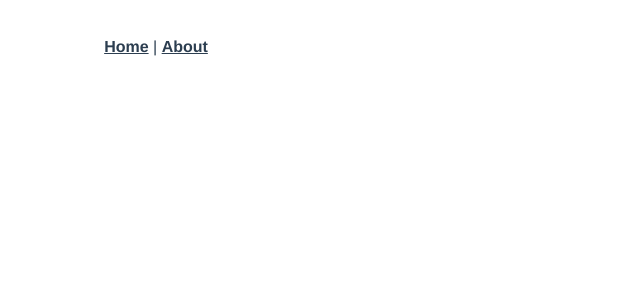
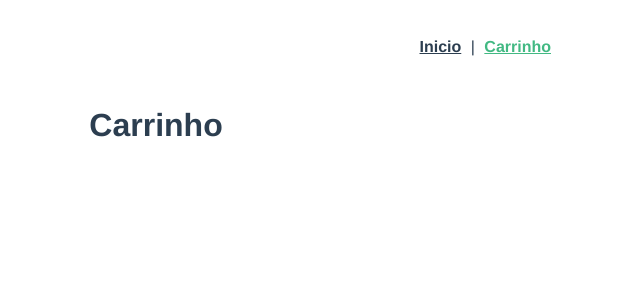
Before and after one commit to gabrielcaiana/Online-Store, a Vue app: page /carrinho in a window 1280 px wide. Shown: the top 300 px of the page, without its empty margins (484-1124 px from the left). Built offline with nearby package versions, Linux system fonts and the light colour scheme.

Commit message:
criando rota e componente carrinho

```diff
--- a/src/App.vue
+++ b/src/App.vue
@@ -1,8 +1,8 @@
 <template>
   <div id="app">
     <div id="nav" class="wrapper">
-      <router-link to="/">Home</router-link> |
-      <router-link to="/about">About</router-link>
+      <router-link to="/">Inicio</router-link> |
+      <router-link to="/carrinho">Carrinho</router-link>
     </div>
     <router-view />
   </div>
@@ -17,10 +17,12 @@
   color: #2c3e50;
 }
 #nav {
+  text-align: right;
   padding: 30px;
   a {
     font-weight: bold;
     color: #2c3e50;
+    margin: 0 5px;
     &.router-link-exact-active {
       color: #42b983;
     }
--- a/src/router.js
+++ b/src/router.js
@@ -2,6 +2,7 @@ import Vue from "vue";
 import Router from "vue-router";
 import Home from "./views/Home.vue";
 import Produto from "./views/Produto.vue";
+import Carrinho from "./views/carrinho.vue";
 
 Vue.use(Router);
 
@@ -19,13 +20,9 @@ export default new Router({
             component: Produto,
         },
         {
-            path: "/about",
-            name: "about",
-            // route level code-splitting
-            // this generates a separate chunk (about.[hash].js) for this route
-            // which is lazy-loaded when the route is visited.
-            component: () =>
-                import ( /* webpackChunkName: "about" */ "./views/About.vue")
+            path: "/carrinho/",
+            name: "carrinho",
+            component: Carrinho,
         }
     ]
 });
--- /dev/null
+++ b/src/views/carrinho.vue
@@ -0,0 +1,11 @@
+<template>
+    <div class="wrapper">
+        <h1>Carrinho</h1>
+    </div>
+</template>
+
+<script>
+export default {
+    nome: "carrinho"
+}
+</script>
```
